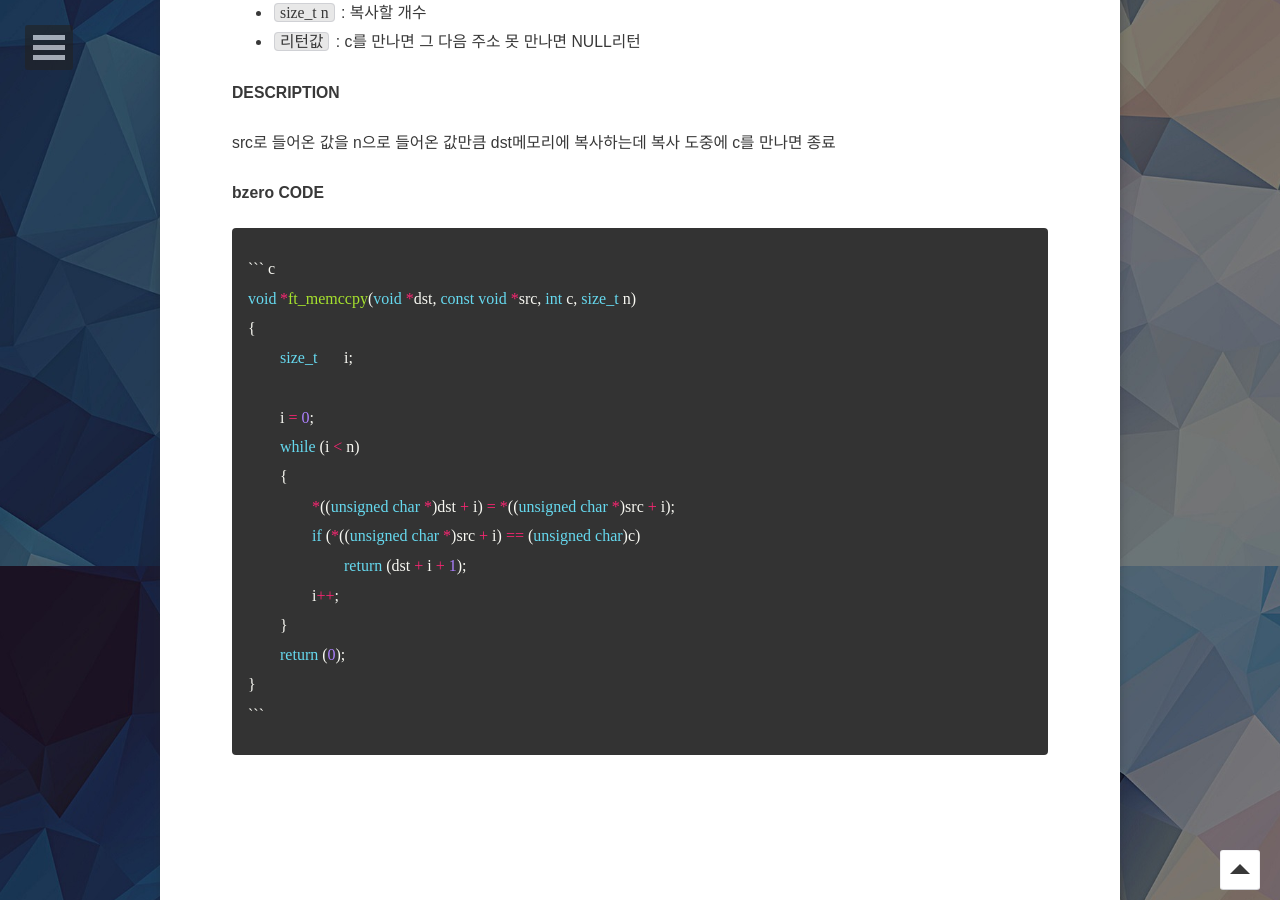
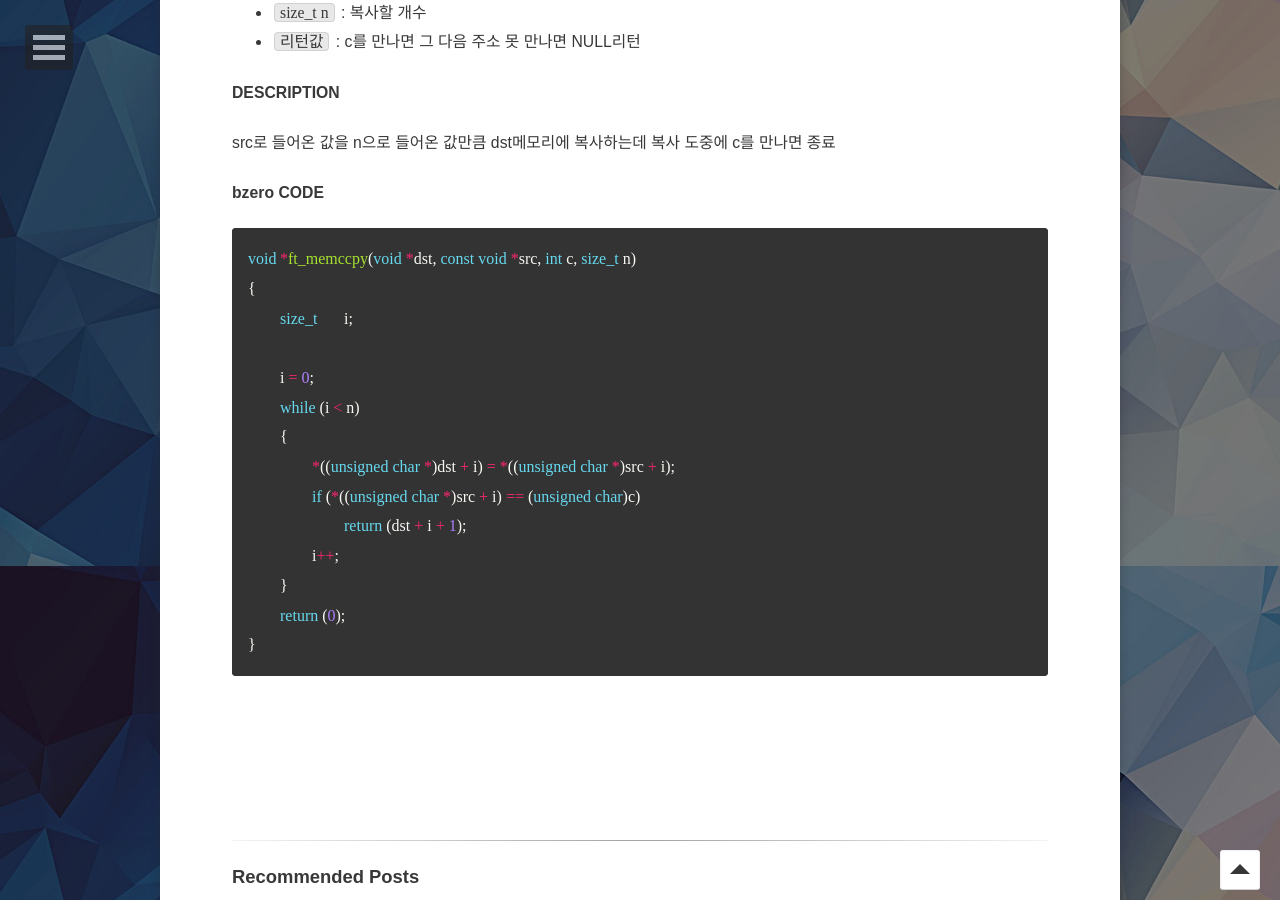
Before and after one commit to 2unbini/2unbini.github.io, a Jekyll site: the page built from _posts/42_LIBFT/2021-05-09-memfunc.md, in a window 1280 px wide and 900 px high, scrolled down 5734 px. Built offline with Jekyll 4.4.1, drawn with Linux system fonts in a browser that asks for light colours; some web fonts are replaced; comment, search, counter and statistics services are not loaded.

Commit message:
Update 2021-05-09-memfunc.md

````diff
--- a/_posts/42_LIBFT/2021-05-09-memfunc.md
+++ b/_posts/42_LIBFT/2021-05-09-memfunc.md
@@ -225,7 +225,7 @@ unsigned char *로 형변환을 시켜준이유는 한 바이트 단위로 복
 src로 들어온 값을 n으로 들어온 값만큼 dst메모리에 복사하는데 복사 도중에 c를 만나면 종료
 
 #### bzero CODE
-{% highlight markdown %}
+
 ``` c
 void	*ft_memccpy(void *dst, const void *src, int c, size_t n)
 {
@@ -242,7 +242,7 @@ void	*ft_memccpy(void *dst, const void *src, int c, size_t n)
 	return (0);
 }
 ```
-{% endhighlight %}
+
 
 
 
````
